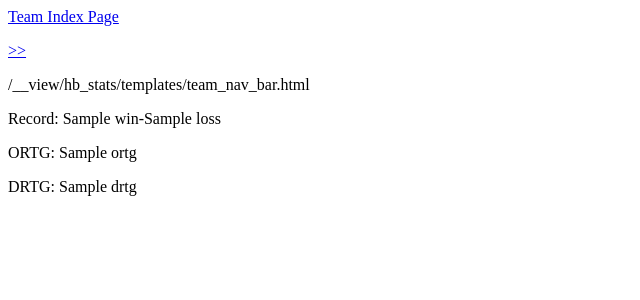
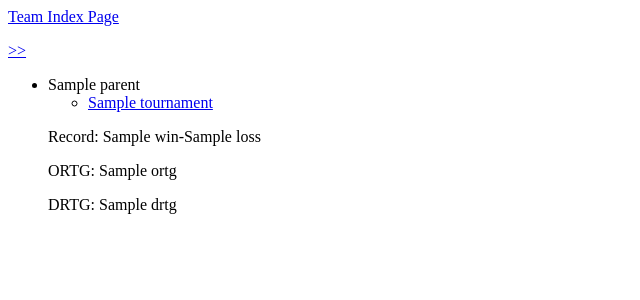
Before and after one commit to nicobaguio/Humblebola-Stats, a Django app: template hb_stats/templates/team_nav_bar.html in a window 1280 px wide. Shown: the top 300 px of the page, without its empty margins (0-640 px from the left). Run offline with Django 3.2, Linux system fonts and the light colour scheme; tables that the repository leaves empty hold one stand-in row (values such as "Sample post"); the template is opened without the code that fills it: values that come from a table or form of the project are taken from there, most other values are stand-ins (such as "Sample title", 1, 10 or a date in 2020); parts of the project's set-up code (start-up, migrations or seed data) failed here and were passed over.

Commit message:
Added nested list for seasons in team_nav_bar

```diff
--- a/hb_stats/templates/team_nav_bar.html
+++ b/hb_stats/templates/team_nav_bar.html
@@ -5,7 +5,27 @@
 {% if next_tournament_link %}
     <a href="{{ next_tournament_link }}"><p>{{ next_tournament.name }} >></p></a>
 {% endif %}
-{{ request.get_full_path }}
+{% if league.id == 1 %}
+    {% regroup tournaments_table by tournament.parent.short_name as tournament_list %}
+    <ul>
+    {% for tournament in tournament_list %}
+        {% if tournament.grouper %}
+            <li>{{ tournament.grouper }}
+            <ul>
+                {% for item in tournament.list %}
+                    <li><a href="{% url 'teams:team:tournament:tournament_page' league.code team.code item.tournament.id %}">{{ item.tournament.short_name }}</a></li>
+                {% endfor %}
+            </ul>
+            </li>
+        {% endif %}
+    {% endfor %}
+{% else %}
+    <ul>
+    {% for item in tournaments_table %}
+        <li><a href="{% url 'teams:team:tournament:tournament_page' league.code team.code item.tournament.id %}">{{ item.tournament.short_name }}</a></li>
+    {% endfor %}
+    </ul>
+{% endif %}
 <p>Record: {{ record.win }}-{{ record.loss }}</p>
 <p>ORTG: {{ ortg }}</p>
 <p>DRTG: {{ drtg }}</p>
```
Also changed, not shown: humblebola/templatetags/team_nav_tags.py (+23 -1 lines), 1 other file.
